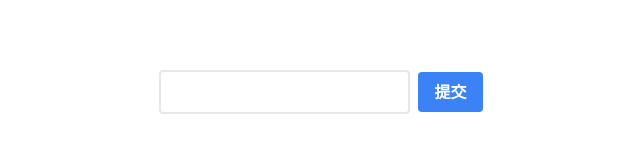
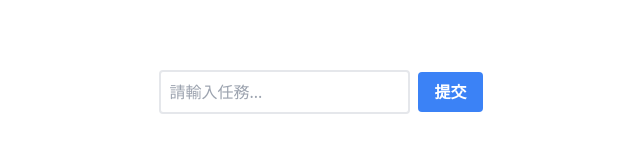
Before and after one commit to koko1108/react_todolist, a React (Create React App) app: page / in a window 1280 px wide. Shown: the part 304-456 px from the top of the page, without its empty margins (319-959 px from the left). Built offline with nearby package versions, Linux system fonts and the light colour scheme.

Commit message:
類型檢查（PropTypes） 和 默認屬性值（DefaultProps）的應用

```diff
--- a/package.json
+++ b/package.json
@@ -8,6 +8,7 @@
     "@testing-library/user-event": "^13.5.0",
     "autoprefixer": "^10.4.16",
     "postcss": "^8.4.33",
+    "prop-types": "^15.8.1",
     "react": "^18.2.0",
     "react-dom": "^18.2.0",
     "react-scripts": "5.0.1",
--- a/src/AddTodo.js
+++ b/src/AddTodo.js
@@ -1,7 +1,8 @@
-import React, { useState } from 'react';
+import React, { useState } from "react";
+import PropTypes from "prop-types";
 
-function AddTodo({ onAdd }) {
-    const [newTodo, setNewTodo] = useState('');
+function AddTodo({ onAdd, placeholder }) {
+  const [newTodo, setNewTodo] = useState("");
   // setNewTodo 是一個函數，用來更新 newTodo 狀態的值。當你呼叫這個函數時，React 將重新渲染組件並將新的值設置給 newTodo。
 
   const handleInputChange = (event) => {
@@ -9,17 +10,38 @@ function AddTodo({ onAdd }) {
   };
 
   const handleSubmit = () => {
-      if (newTodo.trim() !== '') {
+    if (newTodo.trim() !== "") {
       onAdd(newTodo);
-        setNewTodo('');
+      setNewTodo("");
     }
   };
 
   return (
-      <div className='d-flex mb-2'>
-        <input className="p-2 border-2 border-gray-200 rounded mr-2" type="text" value={newTodo} onChange={handleInputChange} />
-        <button  className="bg-blue-500 hover:bg-blue-700 text-white font-bold py-2 px-4 rounded transition duration-300" onClick={handleSubmit}>提交</button>
+    <div className="d-flex mb-2">
+      <input
+        className="p-2 border-2 border-gray-200 rounded mr-2"
+        placeholder={placeholder}
+        type="text"
+        value={newTodo}
+        onChange={handleInputChange}
+      />
+      <button
+        className="bg-blue-500 hover:bg-blue-700 text-white font-bold py-2 px-4 rounded transition duration-300"
+        onClick={handleSubmit}
+      >
+        提交
+      </button>
     </div>
   );
 }
+
+AddTodo.propTypes = {
+  onAdd: PropTypes.func.isRequired,
+  placeholder: PropTypes.string,
+};
+
+AddTodo.defaultProps = {
+  placeholder: "請輸入任務...",
+};
+
 export default AddTodo;
```
Also changed, not shown: src/TodoItem.js (+7 -0 lines), 1 other file (tests, documents, lock files or other folders). Lines whose indentation alone changed are shown as unchanged.
